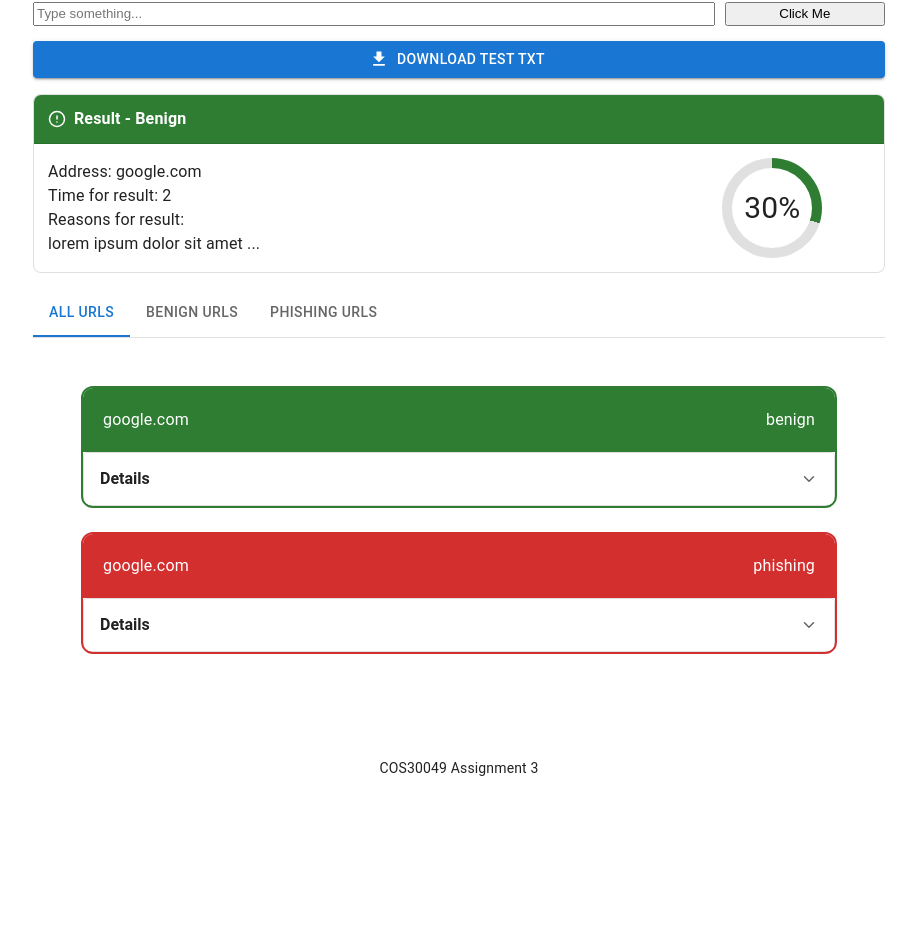
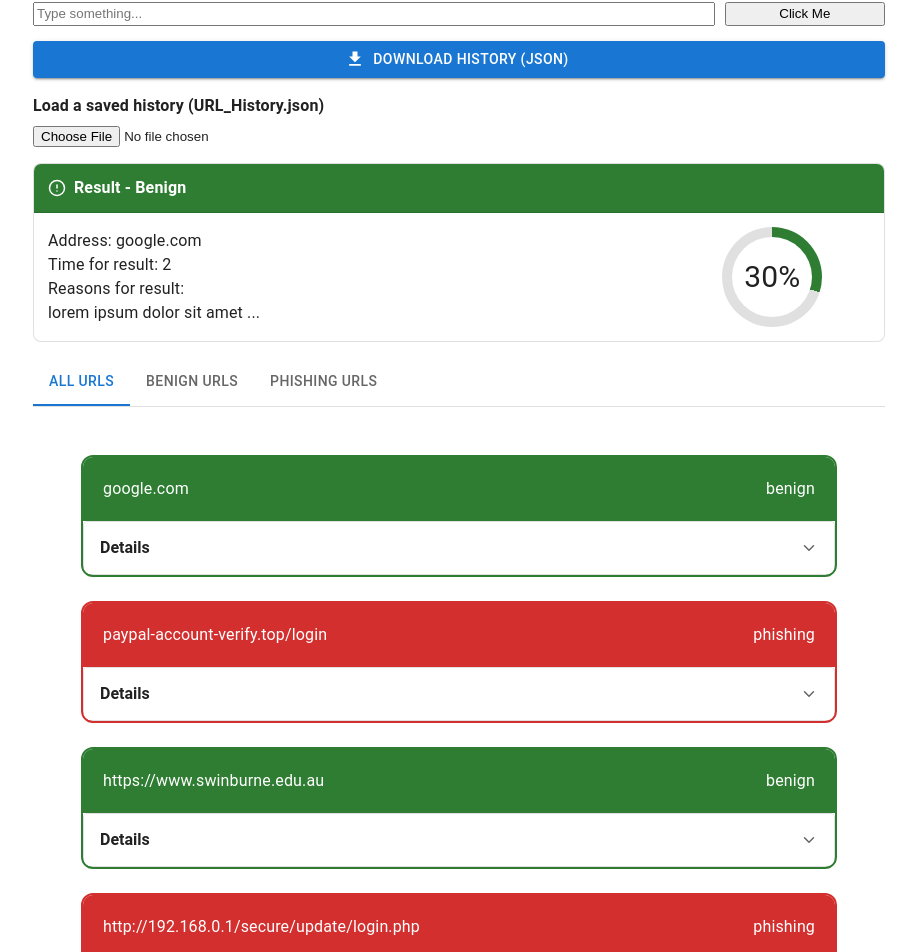
Before and after one commit to 105912692/Computing-Technology-Innovation-Project-Assignment-3, a React (Vite) app in the folder frontend/: page / in a window 1280 px wide. Shown: the part 217-1169 px from the top of the page, without its empty margins (181-1098 px from the left). Before the commit the page ends 1019 px from the top, so only its background shows below. Built offline with nearby package versions, Linux system fonts and the light colour scheme; no server answers.

Commit message:
file upload and download in localstorage + json syntax checker + update history list update

```diff
--- /dev/null
+++ b/frontend/src/components/common/FileUploader.jsx
@@ -0,0 +1,106 @@
+// src/components/common/FileUploader.jsx - choose a URL_History.json file, check it, then hand the data to the parent.
+import { useId, useState } from 'react'
+import { Box, Button, Typography } from '@mui/material'
+
+const MAX_BYTES = 1_000_000   // 1 MB
+
+// Status values: 'idle' | 'checking' | 'uploading' | 'success' | 'error'
+
+// 1. Name/type check - quick, no reading needed
+function isJsonFile(file) {
+  return file.type === 'application/json' || file.name.toLowerCase().endsWith('.json')
+}
+
+// 2. One saved check in the application's format
+function isValidEntry(item) {
+  return (
+    item && typeof item === 'object' &&
+    typeof item.id === 'string' &&
+    typeof item.url === 'string' && item.url.length <= 2048 &&
+    (item.label === 'benign' || item.label === 'phishing') &&
+    typeof item.confidence === 'number' && item.confidence >= 0 && item.confidence <= 1 &&
+    typeof item.reasons === 'string' &&
+    (typeof item.time === 'number' || item.time === null) &&        // downloads can have time: null
+    typeof item.checkedAt === 'string' && !Number.isNaN(Date.parse(item.checkedAt))
+  )
+}
+
+// 3. Read + parse + check the whole file. Returns the data, or throws a message for the user.
+async function readHistoryFile(file) {
+  let data
+  try {
+    data = JSON.parse(await file.text())          // file.text() replaces the FileReader code
+  } catch {
+    throw new Error('This file is not valid JSON.')
+  }
+  if (!Array.isArray(data)) throw new Error('The file must contain a list of saved checks.')
+  if (!data.every(isValidEntry)) throw new Error("The file is not in the application's format.")
+  return data
+}
+
+export default function FileUploader({ accept = '.json,application/json', onUpload }) {
+  const id = useId()
+  const [file, setFile] = useState(null)
+  const [data, setData] = useState(null)        // the checked contents, ready to use
+  const [status, setStatus] = useState('idle')
+  const [message, setMessage] = useState('')
+
+  function showError(text) {
+    setFile(null)
+    setData(null)
+    setStatus('error')
+    setMessage(text)
+  }
+
+  async function handleFileChange(event) {     // async, so we can await the content check
+    const chosen = event.target.files?.[0] ?? null
+    setStatus('idle')
+    setMessage('')
+    setFile(null)
+    setData(null)
+    if (!chosen) return
+
+    if (chosen.size > MAX_BYTES) return showError('The file must be under 1 MB.')
+    if (!isJsonFile(chosen)) return showError('The file must be a .json file.')
+
+    setStatus('checking')
+    try {
+      const checked = await readHistoryFile(chosen)
+      setFile(chosen)
+      setData(checked)
+      setStatus('idle')
+    } catch (error) {
+      showError(error.message)
+    }
+  }
+
+  async function handleUpload() {
+    setStatus('uploading')
+    try {
+      await onUpload?.(data, file)              // the parent gets the already-checked data
+      setStatus('success')
+      setMessage(`${file.name} loaded: ${data.length} checks.`)
+    } catch (error) {
+      setStatus('error')
+      setMessage(error.message || 'Upload failed.')
+    }
+  }
+
+  return (
+    <Box sx={{ display: 'flex', flexDirection: 'column', gap: 1 }}>
+      <Typography component="label" htmlFor={id} sx={{ fontWeight: 600 }}>Load a saved history (URL_History.json)</Typography>
+      <input id={id} type="file" accept={accept} onChange={handleFileChange} />
+
+      {status === 'checking' && <Typography variant="body2">Checking file…</Typography>}
+      {file && data && status !== 'uploading' && (
+        <Button variant="contained" onClick={handleUpload} sx={{ alignSelf: 'flex-start' }}>Upload</Button>
+      )}
+      {status === 'uploading' && <Typography variant="body2">Uploading…</Typography>}
+      {message && (
+        <Typography variant="body2" color={status === 'error' ? 'error.main' : 'success.main'} role="status">
+          {message}
+        </Typography>
+      )}
+    </Box>
+  )
+}
--- a/frontend/src/components/common/Result/Result.jsx
+++ b/frontend/src/components/common/Result/Result.jsx
@@ -10,18 +10,31 @@
 const NEUTRAL = { border: 'divider', background: 'action.hover', text: 'text.primary', ring: 'primary' }
 const resultColours = (label) => COLOURS[label] ?? NEUTRAL
 
-export default function Result({ name, label, confidence, time, reasons }) {
+/**
+ * One saved check, passed in as a single `data` object (one entry from the history list):
+ *   { id, url, label: 'phishing' | 'benign', confidence: 0-1, reasons, time, checkedAt }
+ */
+export default function Result({ data }) {
+  const { url, label, confidence, time, reasons } = data   // pull the fields out of the entry
   const colours = resultColours(label)
   const items = [{
     id: 'details',
     title: 'Details',
-    content: <ResultDetails address={name} time={time} reasons={reasons} confidence={confidence} colour={colours.ring} />,
+    content: (
+      <ResultDetails
+        address={url}
+        time={time}
+        reasons={reasons}
+        confidence={Math.round(confidence * 100)}   // 0.85 -> 85 for the ring
+        colour={colours.ring}
+      />
+    ),
   }]
 
   return (
     <Box sx={{ border: 2, borderColor: colours.border, borderRadius: 3, overflow: 'hidden', margin: 3 }}>
       <Box sx={{ display: 'flex', p: 1.25, bgcolor: colours.background, color: colours.text }}>
-        <Box sx={{ flex: 1, p: 1.25 }}>{name}</Box>
+        <Box sx={{ flex: 1, p: 1.25, overflowWrap: 'anywhere' }}>{url}</Box>
         <Box sx={{ flex: 1, p: 1.25, textAlign: 'right' }}>{label}</Box>
       </Box>
 
--- /dev/null
+++ b/frontend/src/data/sampleHistory.json
@@ -0,0 +1,38 @@
+[
+  {
+    "id": "sample-1",
+    "url": "google.com",
+    "label": "benign",
+    "confidence": 0.70,
+    "reasons": "lorem ipsum dolor sit amet consectetur adipiscing elit.",
+    "time": 2,
+    "checkedAt": "2026-10-20T03:05:00.000Z"
+  },
+  {
+    "id": "sample-2",
+    "url": "paypal-account-verify.top/login",
+    "label": "phishing",
+    "confidence": 0.85,
+    "reasons": "lorem ipsum dolor sit amet consectetur adipiscing elit.",
+    "time": 3,
+    "checkedAt": "2026-10-20T03:06:12.000Z"
+  },
+  {
+    "id": "sample-3",
+    "url": "https://www.swinburne.edu.au",
+    "label": "benign",
+    "confidence": 0.87,
+    "reasons": "lorem ipsum dolor sit amet consectetur adipiscing elit.",
+    "time": 1,
+    "checkedAt": "2026-10-20T03:07:45.000Z"
+  },
+  {
+    "id": "sample-4",
+    "url": "http://192.168.0.1/secure/update/login.php",
+    "label": "phishing",
+    "confidence": 0.99,
+    "reasons": "lorem ipsum dolor sit amet consectetur adipiscing elit.",
+    "time": 2,
+    "checkedAt": "2026-10-20T03:09:30.000Z"
+  }
+]
--- a/frontend/src/hooks/useUrlHistory.js
+++ b/frontend/src/hooks/useUrlHistory.js
@@ -94,5 +94,17 @@
   // Replace everything (e.g. after importing a URL_History.json file)
   const replaceHistory = useCallback((list) => setHistory(toList(list)), [])
 
-  return { history, addEntry, getEntry, updateEntry, removeEntry, clearHistory, replaceHistory }
+  // Add entries from an imported file to the current list.
+// Entries whose id is already in the list are skipped, so uploading the same file twice adds nothing.
+  const mergeHistory = useCallback((list) => {
+    setHistory((current) => {
+      const existingIds = new Set(current.map((entry) => entry.id))
+      const added = toList(list).filter((entry) => !existingIds.has(entry.id))
+      return [...added, ...current]
+        .sort((a, b) => b.checkedAt.localeCompare(a.checkedAt))   // newest first (ISO dates sort as text)
+        .slice(0, MAX_ENTRIES)
+    })
+  }, [])
+
+  return { history, addEntry, getEntry, updateEntry, removeEntry, clearHistory, replaceHistory, mergeHistory }
 }
--- a/frontend/src/pages/HomePage.jsx
+++ b/frontend/src/pages/HomePage.jsx
@@ -2,13 +2,16 @@
 import { useEffect, useState } from 'react'
 import { Alert, Box, Button, Stack, Tab, Tabs, TextField, Typography } from '@mui/material'
 import DownloadIcon from '@mui/icons-material/Download'
-import { CalendarDays, CheckCheck, CircleAlert } from 'lucide-react'
+import { CalendarDays, CheckCheck, CircleAlert, DatabaseBackupIcon, File } from 'lucide-react'
 
 import { getHealth, getMessage } from '../api/client.js'
 import Panel from '../components/common/Panel.jsx'
 import Progress from '../components/common/Progress/Progress.jsx'
 import Result from '../components/common/Result/Result.jsx'
 import ResultDetails from '../components/common/Result/ResultDetails.jsx'
+import sampleHistory from '../data/sampleHistory.json'   // sample checks until real results are stored (Stage 3)
+import FileUploader from '../components/common/FileUploader.jsx'
+import useUrlHistory from '../hooks/useUrlHistory.js'
 
 // One tab's content. Hidden unless its tab is selected (based on the MUI Tabs example).
 function TabPanel({ children, value, index }) {
@@ -30,6 +33,7 @@
 }
 
 export default function HomePage() {
+  const { history, replaceHistory, mergeHistory } = useUrlHistory()
   const [health, setHealth] = useState(null)
   const [error, setError] = useState(null)
   const [tab, setTab] = useState(0)
@@ -61,6 +65,30 @@
   const resultColour = (value) => (value > 30 ? 'error' : 'success')
 
   const resultTag = (value) => (value > 30 ? 'Phishing' : 'Benign')
+
+  // The list shown in each tab: 0 = all, 1 = benign only, 2 = phishing only
+
+  const shown = history.length > 0 ? history : sampleHistory
+  const tabLists = [
+    // History,
+    // History.filter((entry) => entry.label === 'benign'),
+    // History.filter((entry) => entry.label === 'phishing'),
+
+    shown,
+    shown.filter((entry) => entry.label === 'benign'),
+    shown.filter((entry) => entry.label === 'phishing'),
+  ]
+
+  // Turns the current list into a JSON file and downloads it as URL_History.json
+  function downloadHistory() {
+    const json = JSON.stringify(history, null, 2)                  // the list as nicely spaced JSON text
+    const blob = new Blob([json], { type: 'application/json' })          // a file in memory
+    const link = document.createElement('a')                             // a temporary download link
+    link.href = URL.createObjectURL(blob)
+    link.download = 'URL_History.json'                                   // the saved file's name
+    link.click()
+    URL.revokeObjectURL(link.href)                                       // free the memory afterwards
+  }
 
   return (
     <Stack spacing={2}>
@@ -99,16 +127,11 @@
       {/* upload */}
 
       {/* Download button */}
-      <Button
-        variant="contained"
-        color="primary"
-        startIcon={<DownloadIcon />}
-        component="a"
-        href="/downloads/downloadTest.txt" // Path to your file
-        download
-      >
-      Download Test Txt
-    </Button>
+      <Button variant="contained" startIcon={<DownloadIcon />} onClick={downloadHistory}>
+        Download history (JSON)
+      </Button>
+
+        <FileUploader onUpload={(data) => mergeHistory(data)} />
 
     {/* Panel example: title, icon, actions, children and footer are all optional slots */}
       <Panel
@@ -135,24 +158,14 @@
             <Tab label="Phishing URLs" {...tabProps(2)} />
           </Tabs>
         </Box>
-        <TabPanel value={tab} index={0}>
-          <Result
-            name={UrlTag}
-            label="benign"
-            confidence={progressValue}
-            time={resultLaps}
-            reasons="lorem ipsum dolor sit amet ..."
-          />
-          <Result
-            name={UrlTag}
-            label="phishing"
-            confidence={31}
-            time={resultLaps}
-            reasons="lorem ipsum dolor sit amet ..."
-          />
+        {/* Each tab shows the same list, filtered by label: one Result card per entry */}
+        {tabLists.map((list, index) => (
+          <TabPanel key={index} value={tab} index={index}>
+            {list.length === 0
+              ? <Typography color="text.secondary">No URLs here yet.</Typography>
+              : list.map((entry) => <Result key={entry.id} data={entry} />)}
           </TabPanel>
-        <TabPanel value={tab} index={1}>Lorem ipsum dolor sit amet, consectetur adipisicing elit. Suscipit error nobis veritatis, eligendi saepe molestias nesciunt ullam exercitationem recusandae atque, necessitatibus quas odit culpa porro inventore possimus ab natus aliquid!</TabPanel>
-        <TabPanel value={tab} index={2}>Lorem ipsum dolor sit amet consectetur, adipisicing elit. Enim, earum? Culpa odit neque possimus soluta, temporibus esse eos nisi facere deserunt nostrum cum, modi officia illo, harum amet natus molestias.</TabPanel>
+        ))}
       </Box>
     </Stack>
   )
```
Also changed, not shown: 1 other file (tests, documents, lock files or other folders).
